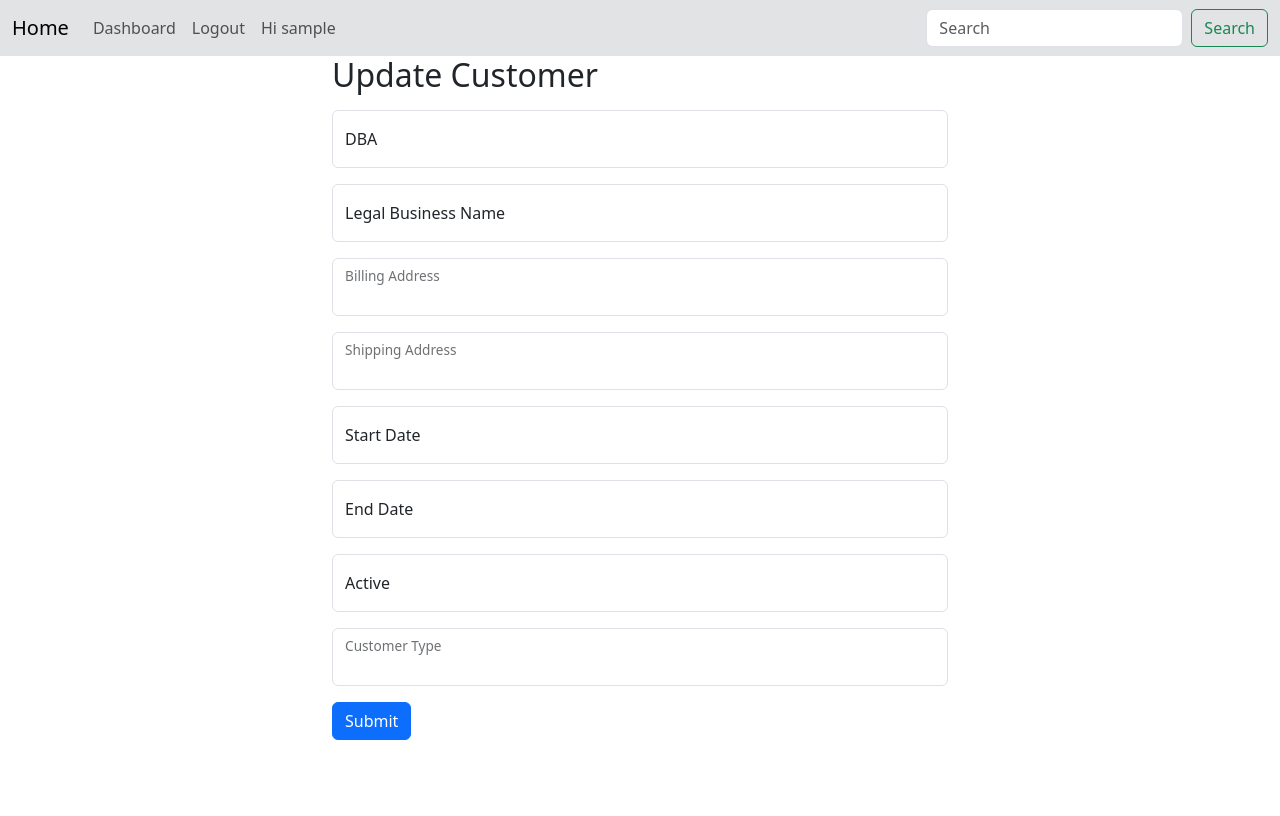
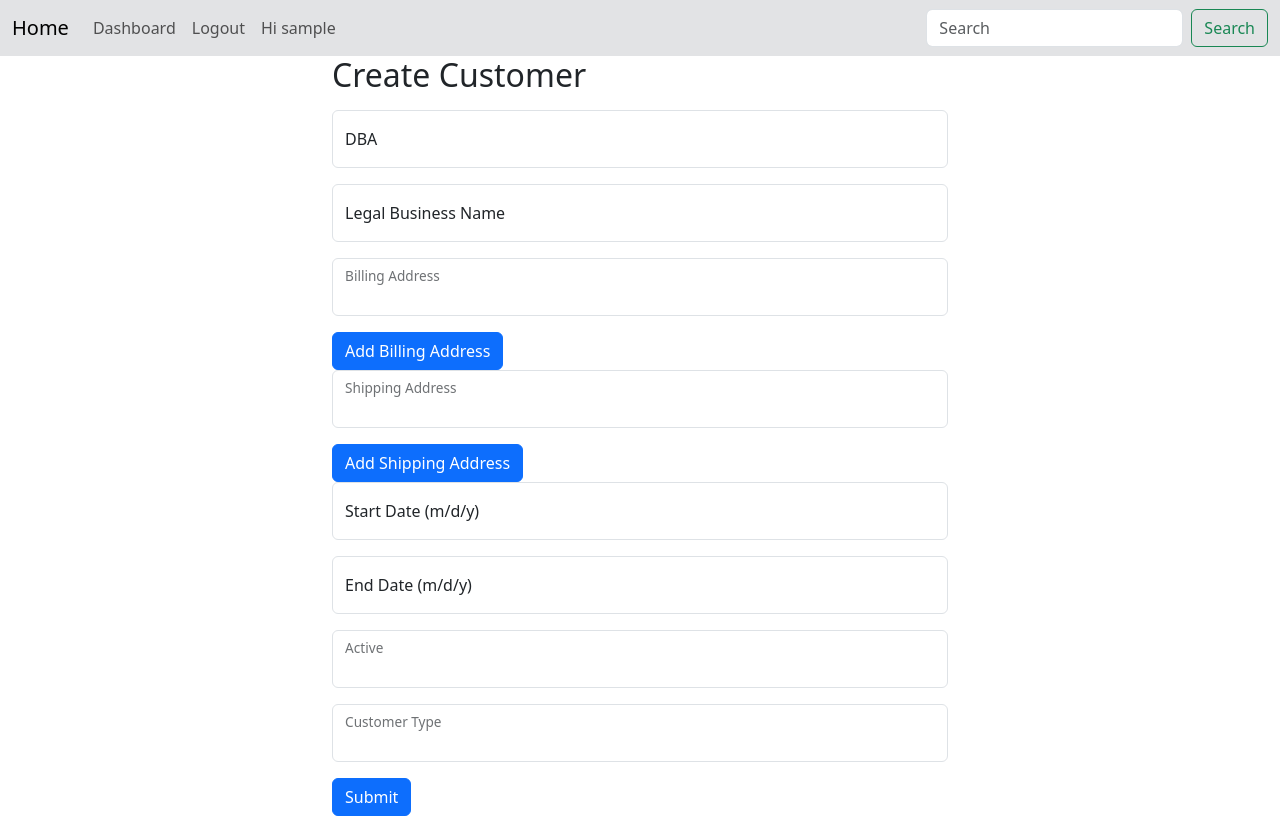
Before and after one commit to eld120/cobwebs, a Django app: page /customer/ in a window 1280 px wide. Before the commit the page ends 740 px from the top, so only its background shows below. Run offline with Django 4.2, Linux system fonts and the light colour scheme; a user stored in the database is signed in; tables that the repository leaves empty hold one stand-in row (values such as "Sample post").

Commit message:
added create/update address modal and also updated active/start date/end date fields in the customer form

```diff
--- a/origmacrm/customer/mixins.py
+++ b/origmacrm/customer/mixins.py
@@ -1,6 +1,6 @@
 from django.views.generic.detail import SingleObjectMixin
 
-from .models import Address, Customer
+from .models import ACTIVE_OPTIONS, Address, Customer
 
 
 class CustomerSingleObjectMixin(SingleObjectMixin):
@@ -14,6 +14,7 @@ class CustomerSingleObjectMixin(SingleObjectMixin):
             "is_update_view": "update" in self.request.path,
             "address_list": Address.objects.all(),
             "customer_types": (type[1] for type in Customer.INDUSTRY_OPTIONS),
+            "active_flag": (type[1] for type in ACTIVE_OPTIONS),
         }
         context |= updates
         return context
--- a/origmacrm/customer/templatetags/customer_tags.py
+++ b/origmacrm/customer/templatetags/customer_tags.py
@@ -1,6 +1,6 @@
 from django import template
 
-from ..models import Customer
+from ..models import ACTIVE_OPTIONS, Customer
 
 register = template.Library()
 
@@ -11,3 +11,11 @@ def industry(query):
         if choice[0] == query:
             return choice[1]
     return ""
+
+
+@register.filter
+def active_flag(query):
+    for choice in ACTIVE_OPTIONS:
+        if choice[0] == query:
+            return choice[1]
+    return ""
--- a/origmacrm/templates/address_form.html
+++ b/origmacrm/templates/address_form.html
@@ -1,15 +1,20 @@
-{% extends 'home.html' %}
 
-{% block body %}
-  <div class="container w-50" >
 
-    {% if create_address %}
-      <h2>Create Address</h2>
+
+<div class="modal fade" id="createAddressModal" tabindex="-1" aria-labelledby="createAddressModal" aria-hidden="true">
+  <div class="modal-dialog">
+    <div class="modal-content">
+      <div class="modal-header">
+        {% if is_update_view %}
+
+            <h4 class="modal-title fs-5">Update Address</h4>
         {% else %}
-      <h2>Update Address</h2>
+            <h4 class="modal-title fs-5">Create Address</h4>
         {% endif %}
-    <br>
-    <form method="POST" >
+        <button type="button" class="btn-close" data-bs-dismiss="modal" aria-label="Close"></button>
+      </div>
+
+        <form method="POST" class="modal-body">
           {% csrf_token %}
           <div class="mb-3 form-floating">
             <input type="text" class="form-control" id="addressOneInput">
@@ -41,5 +46,8 @@
           </div>
           <button type="submit" class="btn btn-primary">Submit</button>
         </form>
+
       </div>
-{% endblock body %}
+    </div>
+  </div>
+</div>
--- a/origmacrm/templates/customer_form.html
+++ b/origmacrm/templates/customer_form.html
@@ -6,9 +6,9 @@
   <div class="container w-50" >
 
     {% if is_update_view %}
+    <h2 class="mb-3">Update Customer</h2>
+    {% else %}
     <h2 class="mb-3">Create Customer</h2>
-    {% else %}
-    <h2 class="mb-3">Update Customer</h2>
     {% endif %}
 
 
@@ -36,6 +36,11 @@
         </select>
         <label for="billingFormLabel" class="form-label">Billing Address</label>
       </div>
+      <span>
+        <button type="button" class="btn btn-primary" data-bs-toggle="modal" data-bs-target="#createAddressModal">
+          Add Billing Address
+        </button>
+      </span>
       <div class="mb-3 form-floating">
         <select  class="form-control" id="shippingFormLabel">
 
@@ -48,22 +53,35 @@
         </select>
         <label for="shippingFormLabel" class="form-label">Shipping Address</label>
       </div>
+      <span>
+        <button type="button" class="btn btn-primary" data-bs-toggle="modal" data-bs-target="#createAddressModal">
+          Add Shipping Address
+        </button>
+      </span>
+
       <div class="mb-3 form-floating">
         <input type="text" class="form-control" id="startDateLabel"
         placeholder="Start Date"
-        {% if is_update_view %}value="{{ customer.start_date }}"{% endif %}/>
-        <label for="startDateLabel" class="form-label">Start Date</label>
+        {% if is_update_view %}value="{{ customer.start_date | date:'n/j/y' }}"{% endif %}/>
+        <label for="startDateLabel" class="form-label">Start Date (m/d/y)</label>
       </div>
       <div class="mb-3 form-floating">
         <input type="text" class="form-control" id="endDateLabel"
         placeholder="End Date"
-        {% if is_update_view %}value="{{ customer.end_date }}"{% endif %}/>
-        <label for="endDateLabel" class="form-label">End Date</label>
+        {% if is_update_view %}value="{{ customer.end_date | date:'n/j/y' }}"{% endif %}/>
+        <label for="endDateLabel" class="form-label">End Date (m/d/y)</label>
       </div>
       <div class="mb-3 form-floating">
-        <input type="text" class="form-control" id="activeFlagLabel"
-        placeholder="Active"
-        {% if is_update_view %}value="{{ customer.active | upper}}"{% endif %}/>
+        <select  class="form-control" id="activeFlagLabel">
+
+          <option {% if is_update_view %} value="{{ customer.active }}" {% else %}
+          value="" {% endif %}>{{customer.active | active_flag }}</option>
+
+          {% for status in active_flag %}
+            <option value="{{ status }}">{{ status }}</option>
+          {% endfor %}
+
+        </select>
         <label for="activeFlagLabel" class="form-label">Active</label>
       </div>
       <div class="mb-3 form-floating">
@@ -84,7 +102,7 @@
     </form>
   </div>
 
-
+{% include "address_form.html" %}
 
 
 {% endblock body %}
```
Lines whose indentation alone changed are shown as unchanged.
